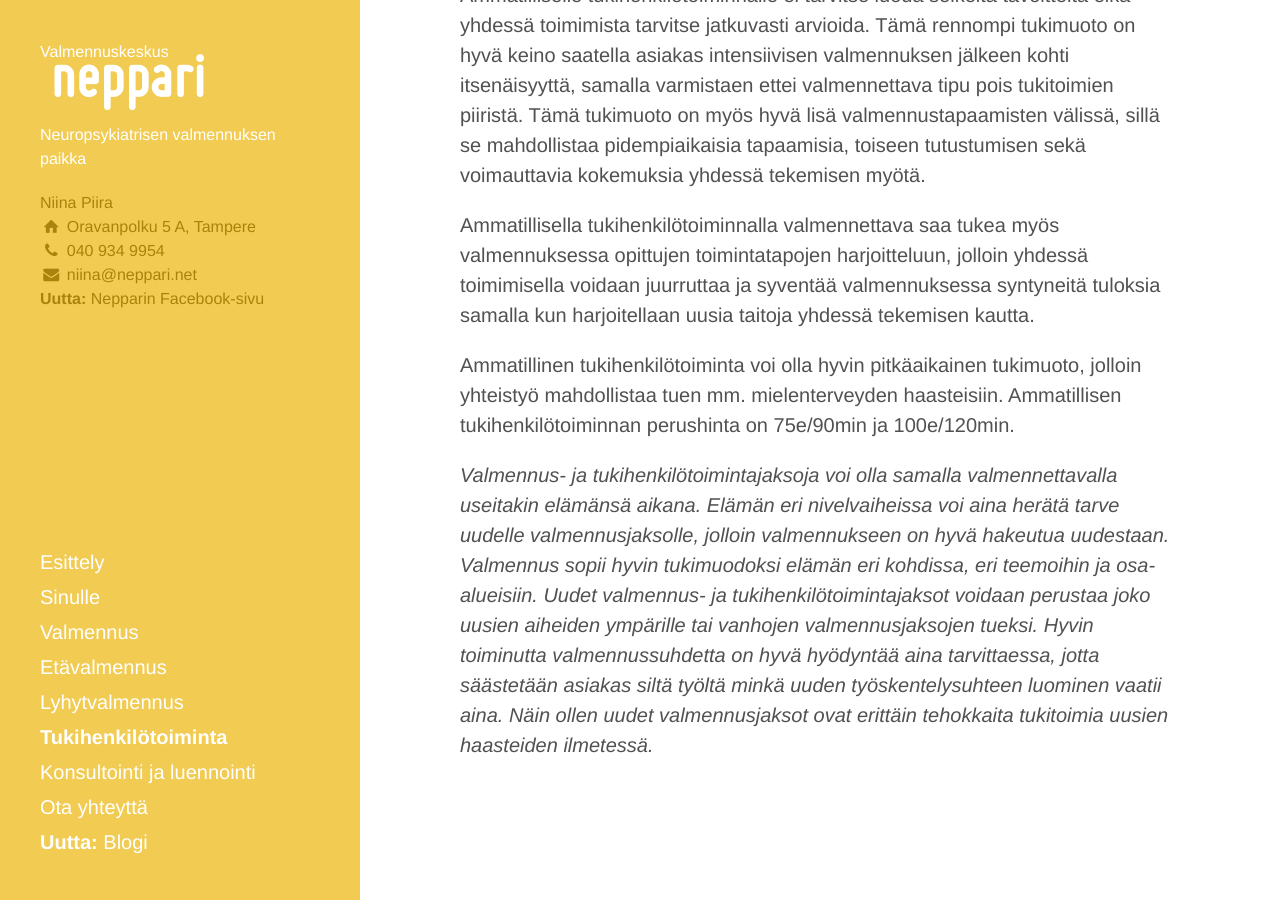
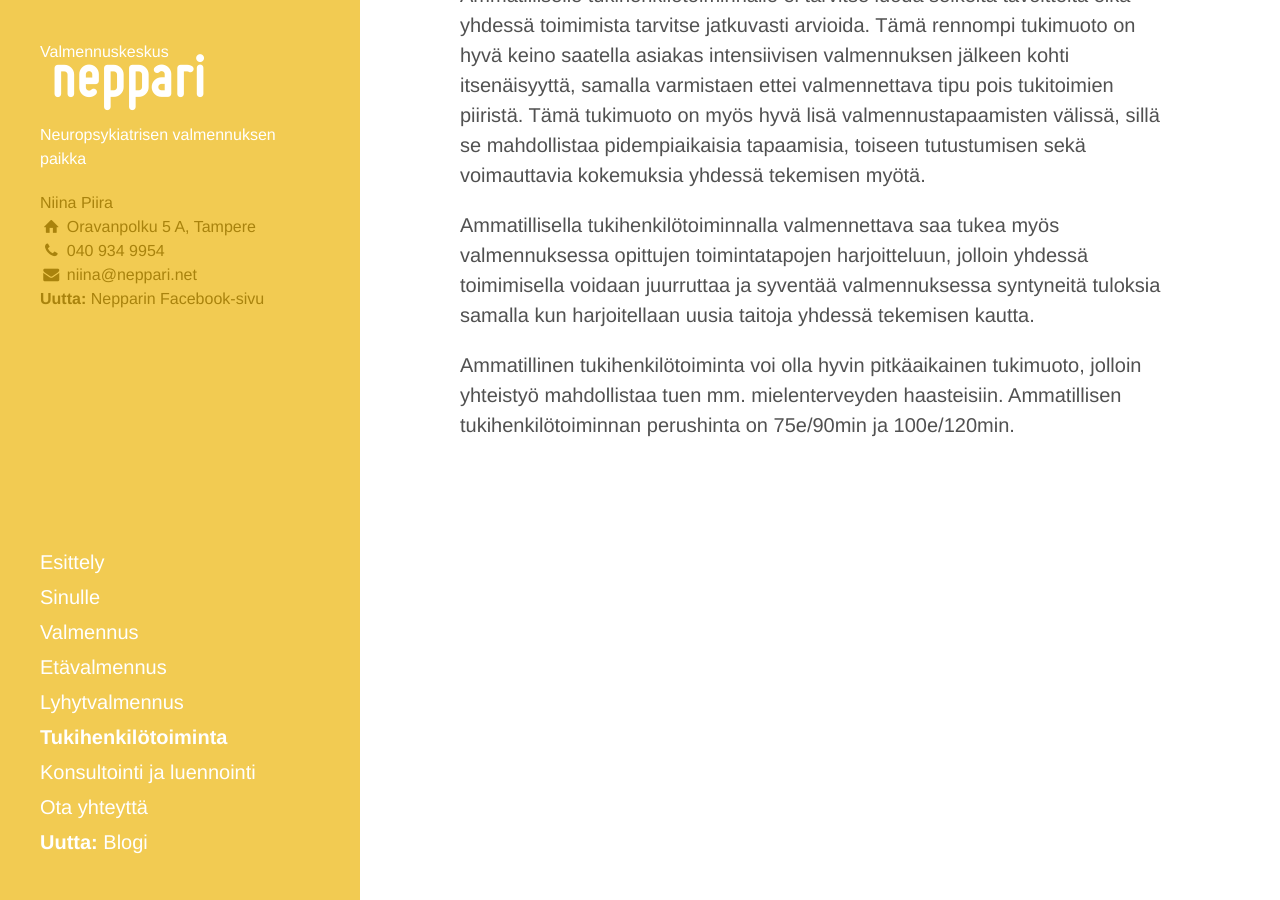
Before and after one commit to niinapiira/neppari.net, a Jekyll site: the page built from ammatillinen-tukihenkilotoiminta.md, in a window 1280 px wide and 900 px high, scrolled down 664 px. Built offline with Jekyll 4.4.1, drawn with Linux system fonts in a browser that asks for light colours; Markdown is read by kramdown in place of the engine named in the settings.

Commit message:
poistin lopputekstin uusista valmennusjaksoista

```diff
--- a/ammatillinen-tukihenkilotoiminta.md
+++ b/ammatillinen-tukihenkilotoiminta.md
@@ -13,6 +13,7 @@ polaroid: ""
 
 
 
+
 Ammatillinen tukihenkilötoiminta on valmennuksen ohessa ja jälkeen toteutettavaa tukea, jossa valmentajan ja valmennettavan hyvää työskentelysuhdetta hyödynnetään myös vähemmän intensiivisessä tuen tarpeessa. Ammatillisessa tukihenkilötoiminnassa valmentaja toimii enemmän valmennettavan taustatukena, ollen läsnä ja varalla, toimien mallintamisesimerkkinä ja tarjoten henkistä tukea sekä rakentavaa ihmissuhdetta. Ammatillisen tukihenkilötoiminnan kautta valmentaja voi myös tarjota valmennettavalle uusia kokemuksia ja onnistumisen iloa esimerkiksi erilaisten vapaa-ajan toimintojen kautta.
 
 Ammatillisessa tukihenkilötoiminnassa toimitaan entistä enemmän luonnollisissa elinympäristöissä, kuten valmennettavan kotona, harrastuksissa, työssä tai vapaa-ajanviettopaikoissa. Tämä tukitoiminta voi näkyä arjessa esim. yhdessä kokkailuna, yhdessä harrastamisena, tukikeskusteluina ja vaikka asioidenhoitotukena. Ammatillisessa tukihenkilötoiminnassa valmentaja tarjoaa turvallisen aikuisen läsnäoloa tilanteissa, joissa valmennettava kaipaa tukihenkilöä.
@@ -22,5 +23,3 @@ Ammatilliselle tukihenkilötoiminnalle ei tarvitse luoda selkeitä tavoitteita e
 Ammatillisella tukihenkilötoiminnalla valmennettava saa tukea myös valmennuksessa opittujen toimintatapojen harjoitteluun, jolloin yhdessä toimimisella voidaan juurruttaa ja syventää valmennuksessa syntyneitä tuloksia samalla kun harjoitellaan uusia taitoja yhdessä tekemisen kautta.
 
 Ammatillinen tukihenkilötoiminta voi olla hyvin pitkäaikainen tukimuoto, jolloin yhteistyö mahdollistaa tuen mm. mielenterveyden haasteisiin. Ammatillisen tukihenkilötoiminnan perushinta on 75e/90min ja 100e/120min.
-
-*Valmennus- ja tukihenkilötoimintajaksoja voi olla samalla valmennettavalla useitakin elämänsä aikana. Elämän eri nivelvaiheissa voi aina herätä tarve uudelle valmennusjaksolle, jolloin valmennukseen on hyvä hakeutua uudestaan. Valmennus sopii hyvin tukimuodoksi elämän eri kohdissa, eri teemoihin ja osa-alueisiin. Uudet valmennus- ja tukihenkilötoimintajaksot voidaan perustaa joko uusien aiheiden ympärille tai vanhojen valmennusjaksojen tueksi. Hyvin toiminutta valmennussuhdetta on hyvä hyödyntää aina tarvittaessa, jotta säästetään asiakas siltä työltä minkä uuden työskentelysuhteen luominen vaatii aina. Näin ollen uudet valmennusjaksot ovat erittäin tehokkaita tukitoimia uusien haasteiden ilmetessä.*
```
